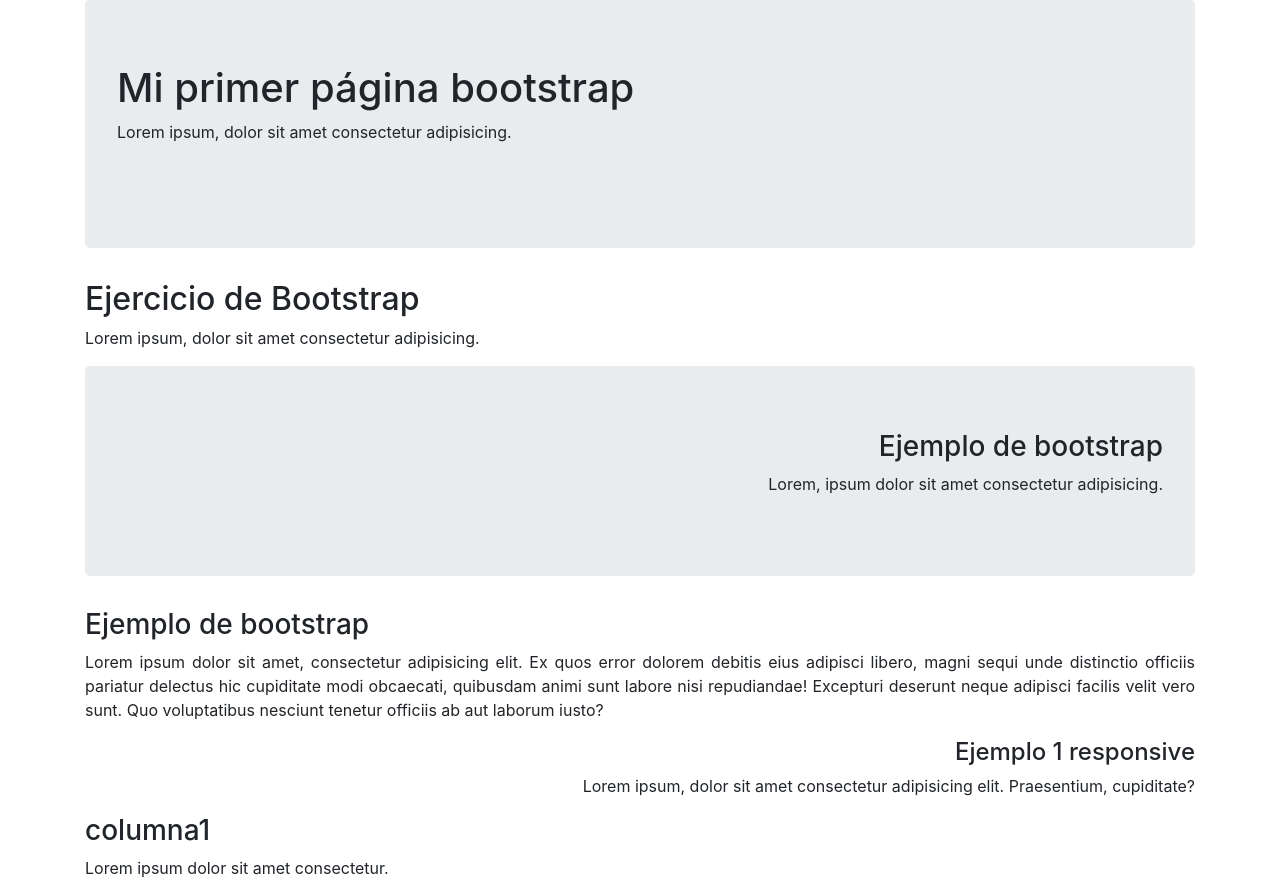
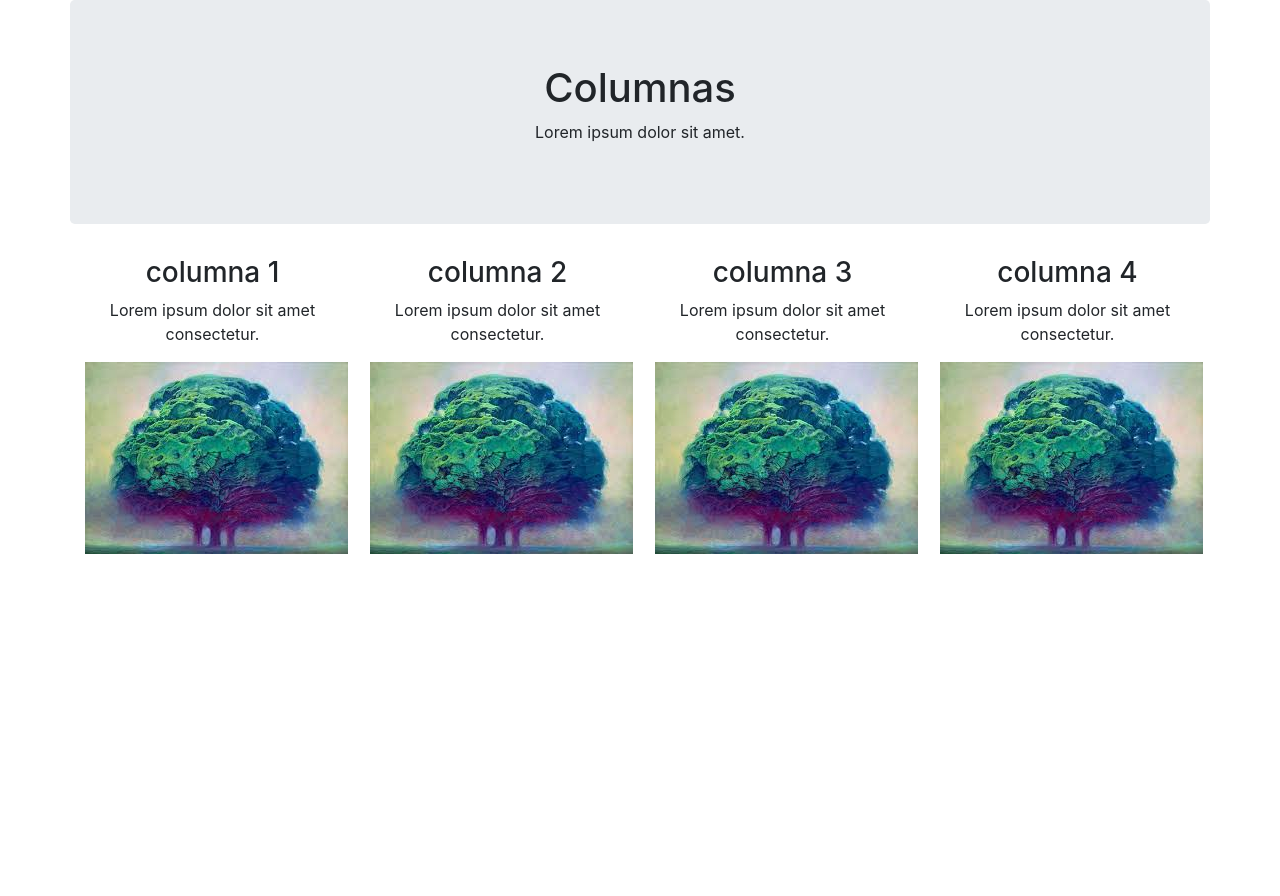
Before and after one commit to Mirna777/Ejercicio1Bootstrap, a plain HTML site: page index.html in a window 1280 px wide. After the commit the page ends 800 px from the top, so only its background shows below. Drawn offline with Linux system fonts and the light colour scheme.

Commit message:
Imagenes y columnas en

```diff
--- a/index.html
+++ b/index.html
@@ -10,46 +10,35 @@
 </head>
 
 <body>
-    <div class="container">
-            <div class="jumbotron">
-                    <h1>Mi primer página bootstrap</h1>
-                    <p>
-                        Lorem ipsum, dolor sit amet consectetur adipisicing.
-                    </p>
-                    <img src="arbolito.jpg center" alt="">
-                </div>
-                <div class="text-left">
-                    <h2>Ejercicio de Bootstrap</h2>
-                    <p>
-                        Lorem ipsum, dolor sit amet consectetur adipisicing.
-                    </p>
-                </div>
-                <div class="jumbotron text-right">
-                    <h3>Ejemplo de bootstrap</h3>
-                    <p>
-                        Lorem, ipsum dolor sit amet consectetur adipisicing.
-                    </p>
-                </div>
-                <div class="text-justify">
-                    <h3>Ejemplo de bootstrap</h3>
-                    <p>
-                        Lorem ipsum dolor sit amet, consectetur adipisicing elit. Ex quos error dolorem debitis eius adipisci
-                        libero, magni sequi unde distinctio officiis pariatur delectus hic cupiditate modi obcaecati, quibusdam
-                        animi sunt labore nisi repudiandae! Excepturi deserunt neque adipisci facilis velit vero sunt. Quo
-                        voluptatibus nesciunt tenetur officiis ab aut laborum iusto?</p>
-                </div>
-                <div class="text-sm-right">
-                    <h4>Ejemplo 1 responsive</h4>
-                    <p>Lorem ipsum, dolor sit amet consectetur adipisicing elit. Praesentium, cupiditate?</p>
+    <div class="jumbotron container text-center">
+        <h1>Columnas</h1>
+        <p>Lorem ipsum dolor sit amet.</p>
 
-                </div>
     </div>
     <div class="container">
         <div class="row">
-            <div class="col-md-4">
-                <h3>columna1</h3>
+            <div class="col-md-3 text-center">
+                <h3>columna 1</h3>
                 <p>Lorem ipsum dolor sit amet consectetur.</p>
+                <img src="arbolito.jpg" alt="">
             </div>
+            <div class="col-md-3 text-center">
+                    <h3>columna 2</h3>
+                <p>Lorem ipsum dolor sit amet consectetur.</p>
+                <img src="arbolito.jpg" alt="">
+            </div>
+            <div class="col-md-3 text-center">
+                    <h3>columna 3</h3>
+                <p>Lorem ipsum dolor sit amet consectetur.</p>
+                <img src="arbolito.jpg" alt="">
+            </div>
+            <div class="col-md-3 text-center">
+                    <h3>columna 4</h3>
+                <p>Lorem ipsum dolor sit amet consectetur.</p>
+                <img src="arbolito.jpg" alt="">
+            </div>
+
+
         </div>
     </div>
 
```
